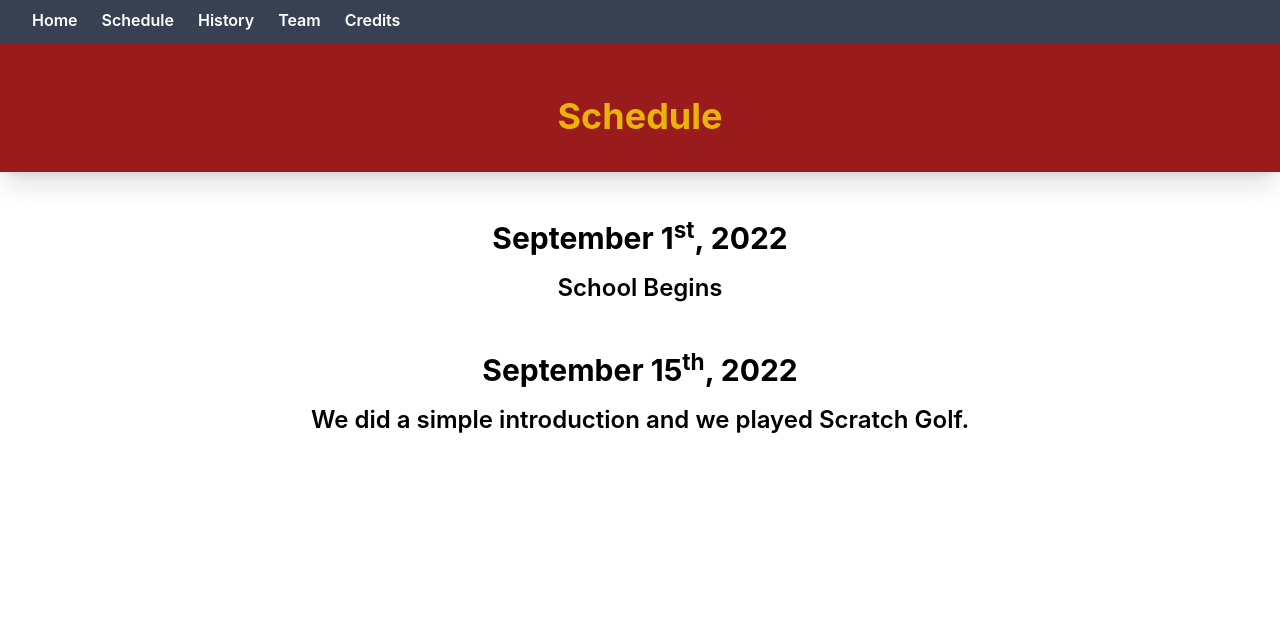
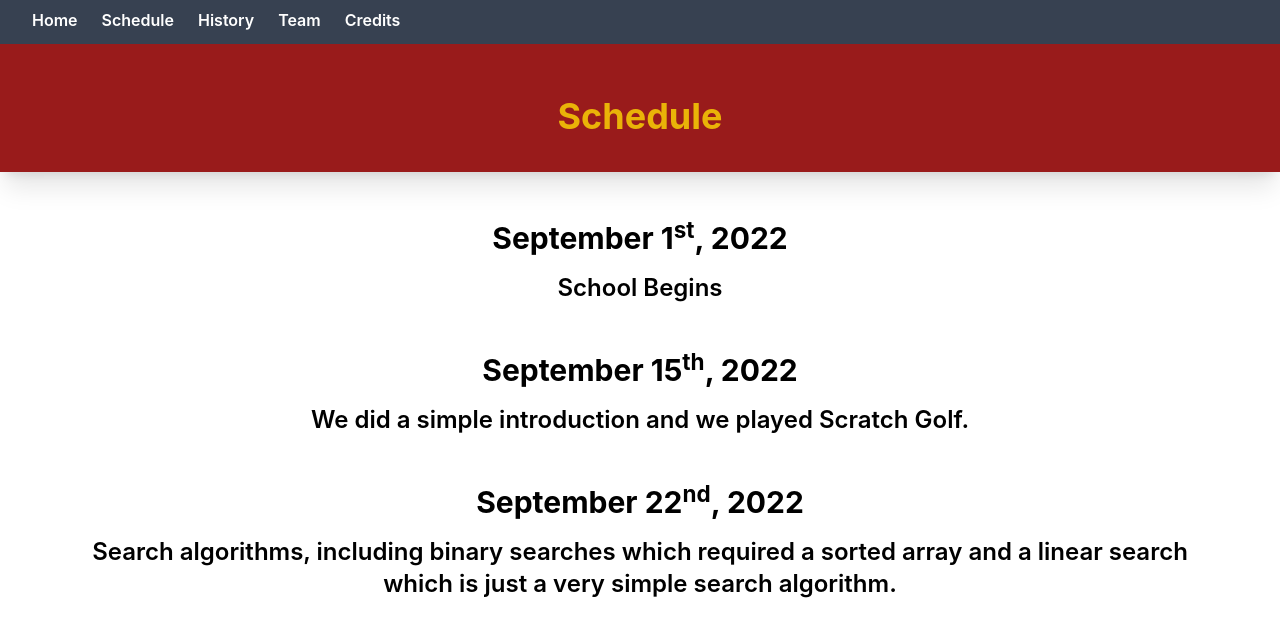
Before and after one commit to NHSCPC/nhscpc-new-website, a Next.js app: page /schedule in a window 1280 px wide. Shown: the top 636 px of the page. Built offline with nearby package versions, Linux system fonts and the light colour scheme.

Commit message:
Updated to schedule

```diff
--- a/src/Schedule.ts
+++ b/src/Schedule.ts
@@ -16,6 +16,14 @@ const ScheduleData =
 		summary: "We did a simple introduction and we played Scratch Golf.",
 		key: "S2",
 	},
+	{
+		month: "September",
+		day: "22",
+		ss: "nd",
+		year: "2022",
+		summary: "Search algorithms, including binary searches which required a sorted array and a linear search which is just a very simple search algorithm.",
+		key: "S3",
+	},
 ]
 
 export default ScheduleData
```
